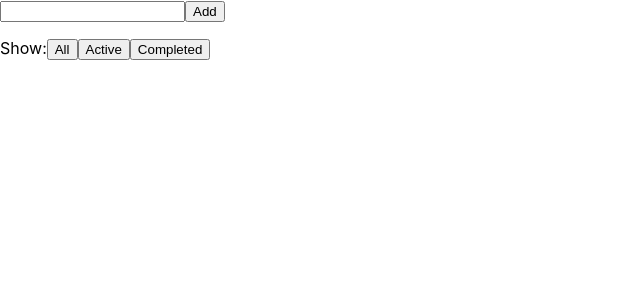
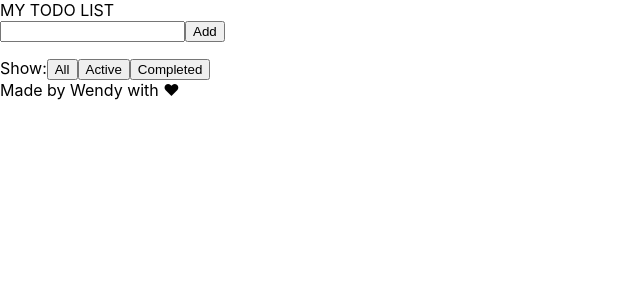
Before and after one commit to lynklody/shopping-website, a React (Create React App) app: page / in a window 1280 px wide. Shown: the top 300 px of the page, without its empty margins (0-640 px from the left). Built offline with nearby package versions, Linux system fonts and the light colour scheme.

Commit message:
clear textbox after addition

```diff
--- a/src/App.js
+++ b/src/App.js
@@ -39,9 +39,11 @@ class App extends Component {
         const {filter} = this.props;
         return (
             <div>
+                <div>MY TODO LIST</div>
                 <AddTodo addTodo={this.addTodo} />
                 <TodoList todos={todos} toggleTodo={this.toggleTodo} />
                 <Footer filter={filter} setVisibilityFilter={this.setVisibilityFilter} />
+                <div>Made by Wendy with ♥</div>
             </div>
         );
     }
--- a/src/component/AddTodo.js
+++ b/src/component/AddTodo.js
@@ -30,6 +30,9 @@ class AddTodo extends Component {
 
     handleClick = () => {
         this.props.addTodo(this.state.text);
+        this.setState({
+            text: '',
+        })
     }
 }
 
```
